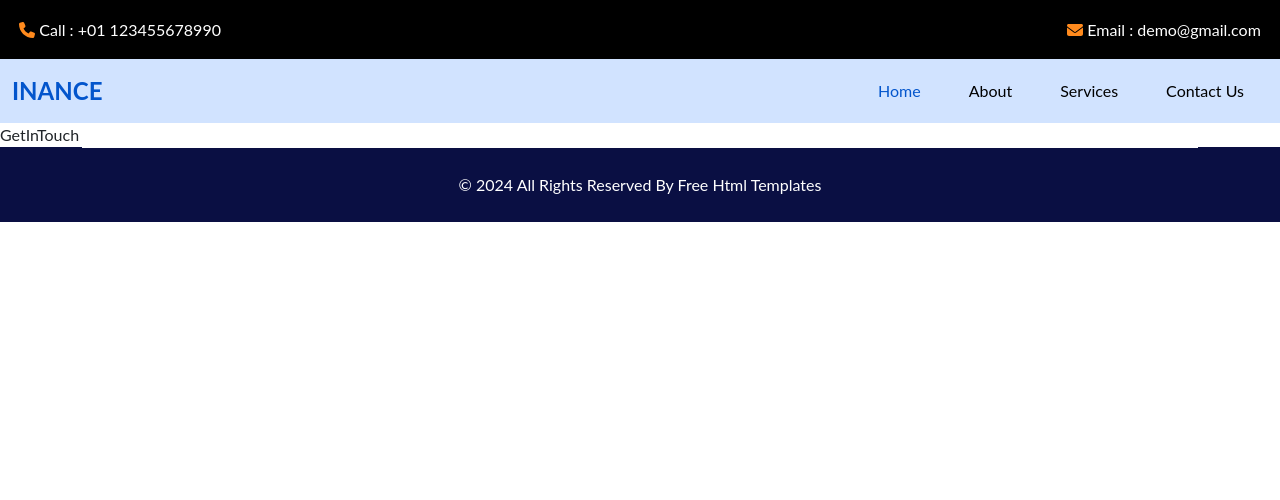
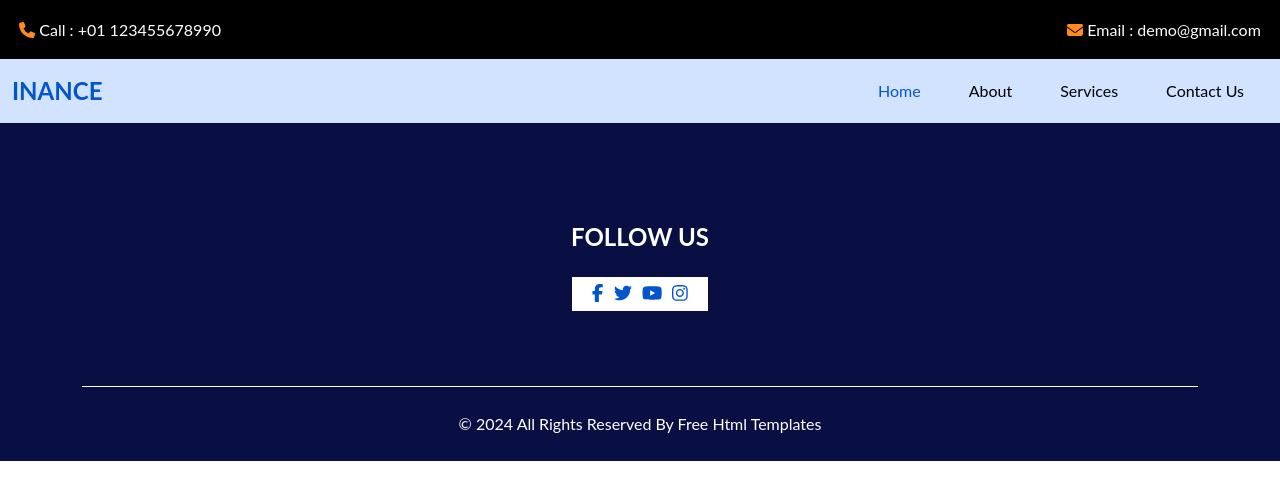
Before and after one commit to andy-agyeiDwumah-hybytes/Inance, a React (Vite) app: page / in a window 1280 px wide. Shown: the top 500 px of the page. Built offline with nearby package versions, Linux system fonts and the light colour scheme.

Commit message:
Add follow us section in get in touch component and install font awesome brands

```diff
--- a/package.json
+++ b/package.json
@@ -11,6 +11,7 @@
   },
   "dependencies": {
     "@fortawesome/fontawesome-svg-core": "^6.7.1",
+    "@fortawesome/free-brands-svg-icons": "^6.7.1",
     "@fortawesome/free-solid-svg-icons": "^6.7.1",
     "@fortawesome/react-fontawesome": "^0.2.2",
     "react": "^18.3.1",
--- a/src/components/getInTouch/GetInTouch.jsx
+++ b/src/components/getInTouch/GetInTouch.jsx
@@ -1,5 +1,35 @@
+// Components
+import GetInTouchIcon from "../getInTouchIcon/GetInTouchIcon";
+// Styles
+import styles from "./GetInTouch.module.css"
+// Fontawesome
+import { faFacebookF, faTwitter, faYoutube, faInstagram } from "@fortawesome/free-brands-svg-icons";
+
 export default function GetInTouch() {
   return (
-    <div>GetInTouch</div>
-  )
+    <section className={styles.infoSection}>
+      <div className="container">
+        {/* <div className="row">
+          <div className="col-lg-10 mx-auto">
+            <div className={styles.infoItems}>
+              <div className="row">
+                <div className="col-md-4"></div>
+              </div>
+            </div>
+          </div>
+        </div> */}
+        <div className="row">
+          <div className={styles.socialBox}>
+            <h4 className={styles.h4}>Follow Us</h4>
+            <div className={styles.box}>
+              <GetInTouchIcon icon={faFacebookF} styles={styles} />
+              <GetInTouchIcon icon={faTwitter} styles={styles} />
+              <GetInTouchIcon icon={faYoutube} styles={styles} />
+              <GetInTouchIcon icon={faInstagram} styles={styles} />
+            </div>
+          </div>
+        </div>
+      </div>
+    </section>
+  );
 }
--- /dev/null
+++ b/src/components/getInTouch/GetInTouch.module.css
@@ -0,0 +1,39 @@
+/* FOLLOW US */
+section.infoSection {
+    padding: 75px 0;
+    background-color: var(--darkBlue);
+    text-align: center;
+    color: var(--white);
+}
+
+h4.h4 {
+    text-transform: uppercase;
+    font-weight: bold;
+    margin-bottom: 25px;
+}
+
+div.socialBox {
+    margin: 25px auto 0;
+}
+
+div.box {
+    background-color: var(--white);
+    display: flex;
+    align-items: center;
+    justify-content: center;
+    width: fit-content;
+    margin: 0 auto;
+    padding: 5px 15px;
+}
+
+.iconLink {
+    margin: 0 5px;
+    color: var(--blue);
+    &:hover {
+        color: var(--orange);
+    }
+}
+
+.icon {
+    font-size: 18px;
+}
--- /dev/null
+++ b/src/components/getInTouchIcon/GetInTouchIcon.jsx
@@ -0,0 +1,12 @@
+// Fontawesome
+import { FontAwesomeIcon } from "@fortawesome/react-fontawesome";
+
+export default function GetInTouchIcon({ icon, styles }) {
+  return (
+    <div>
+      <a href="" className={styles.iconLink}>
+        <FontAwesomeIcon icon={icon} className={styles.icon} />
+      </a>
+    </div>
+  );
+}
```
Also changed, not shown: 1 other file (tests, documents, lock files or other folders).
